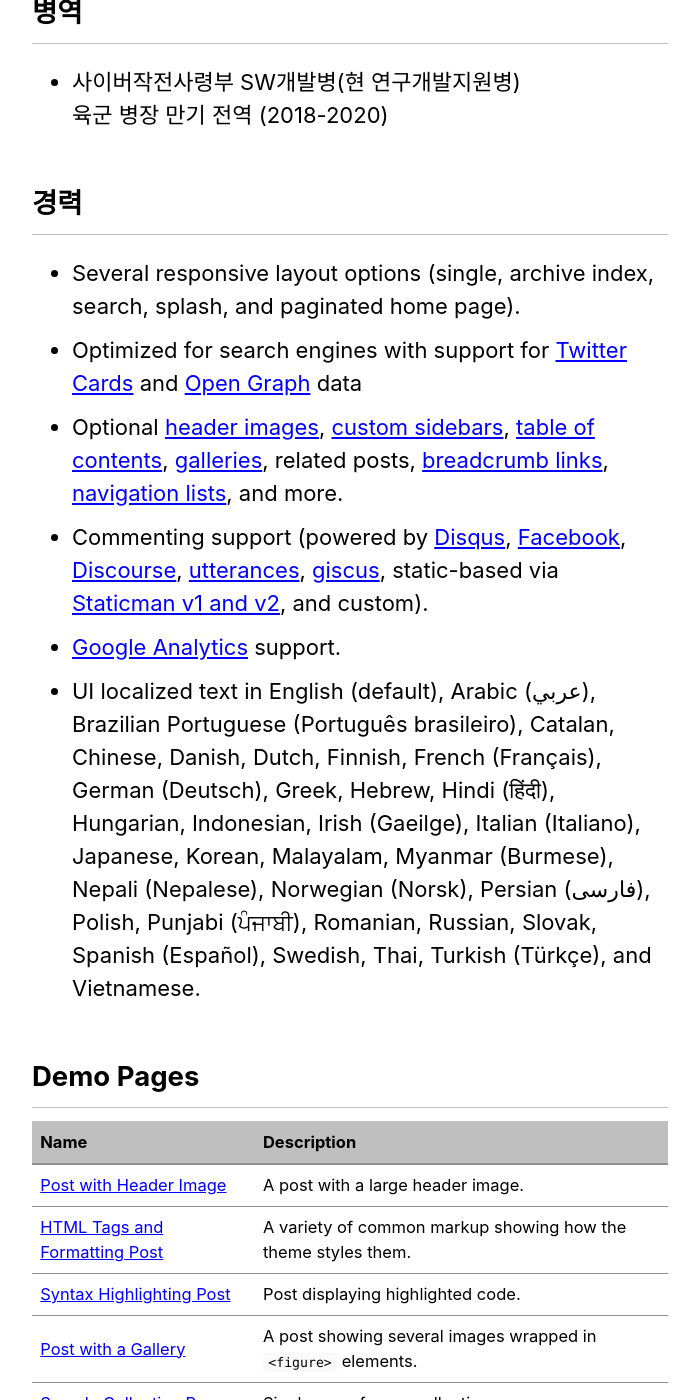
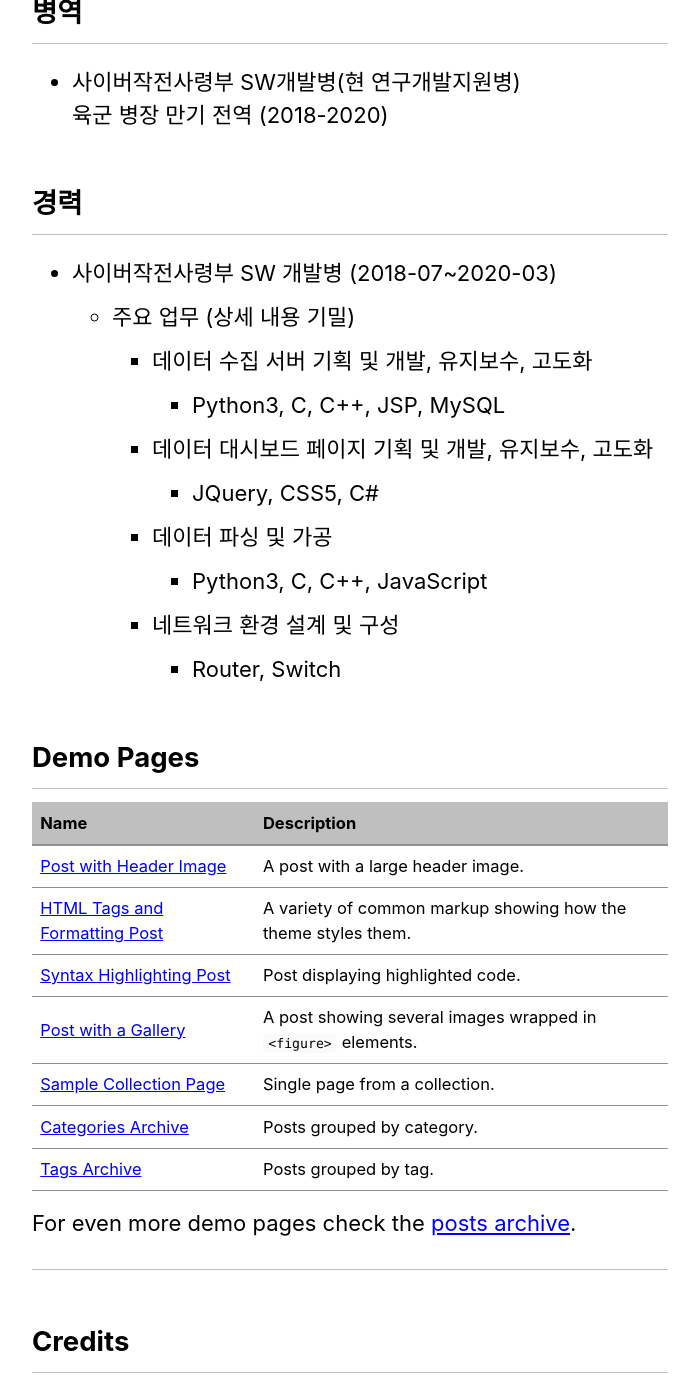
Before and after one commit to gppo66/backupTheme, a Jekyll site: the page built from _pages/about.md, in a window 1280 px wide and 1400 px high, scrolled down 720 px. Shown: the whole window, without its empty margins (290-989 px from the left). Built offline with Jekyll 4.4.1, drawn with Linux system fonts in a browser that asks for light colours; cached includes are drawn as plain includes.

Commit message:
update career in about

```diff
--- a/_pages/about.md
+++ b/_pages/about.md
@@ -24,12 +24,16 @@ toc: true
 
 ## 경력
 
-- Several responsive layout options (single, archive index, search, splash, and paginated home page).
-- Optimized for search engines with support for [Twitter Cards](https://dev.twitter.com/cards/overview) and [Open Graph](http://ogp.me/) data
-- Optional [header images](https://mmistakes.github.io/minimal-mistakes/docs/layouts/#headers), [custom sidebars](https://mmistakes.github.io/minimal-mistakes/docs/layouts/#sidebars), [table of contents](https://mmistakes.github.io/minimal-mistakes/docs/helpers/#table-of-contents), [galleries](https://mmistakes.github.io/minimal-mistakes/docs/helpers/#gallery), related posts, [breadcrumb links](https://mmistakes.github.io/minimal-mistakes/docs/configuration/#breadcrumb-navigation-beta), [navigation lists](https://mmistakes.github.io/minimal-mistakes/docs/helpers/#navigation-list), and more.
-- Commenting support (powered by [Disqus](https://disqus.com/), [Facebook](https://developers.facebook.com/docs/plugins/comments), [Discourse](https://www.discourse.org/), [utterances](https://utteranc.es/), [giscus](https://giscus.app/), static-based via [Staticman v1 and v2](https://staticman.net/), and custom).
-- [Google Analytics](https://www.google.com/analytics/) support.
-- UI localized text in English (default), Arabic (عربي), Brazilian Portuguese (Português brasileiro), Catalan, Chinese, Danish, Dutch, Finnish, French (Français), German (Deutsch), Greek, Hebrew, Hindi (हिंदी), Hungarian, Indonesian, Irish (Gaeilge), Italian (Italiano), Japanese, Korean, Malayalam, Myanmar (Burmese), Nepali (Nepalese), Norwegian (Norsk), Persian (فارسی), Polish, Punjabi (ਪੰਜਾਬੀ), Romanian, Russian, Slovak, Spanish (Español), Swedish, Thai, Turkish (Türkçe), and Vietnamese.
+- 사이버작전사령부 SW 개발병 (2018-07~2020-03)
+  - 주요 업무 (상세 내용 기밀)
+    - 데이터 수집 서버 기획 및 개발, 유지보수, 고도화
+      - Python3, C, C++, JSP, MySQL
+    - 데이터 대시보드 페이지 기획 및 개발, 유지보수, 고도화
+      - JQuery, CSS5, C#
+    - 데이터 파싱 및 가공
+      - Python3, C, C++, JavaScript
+    - 네트워크 환경 설계 및 구성
+      - Router, Switch
 
 ## Demo Pages
 
```
